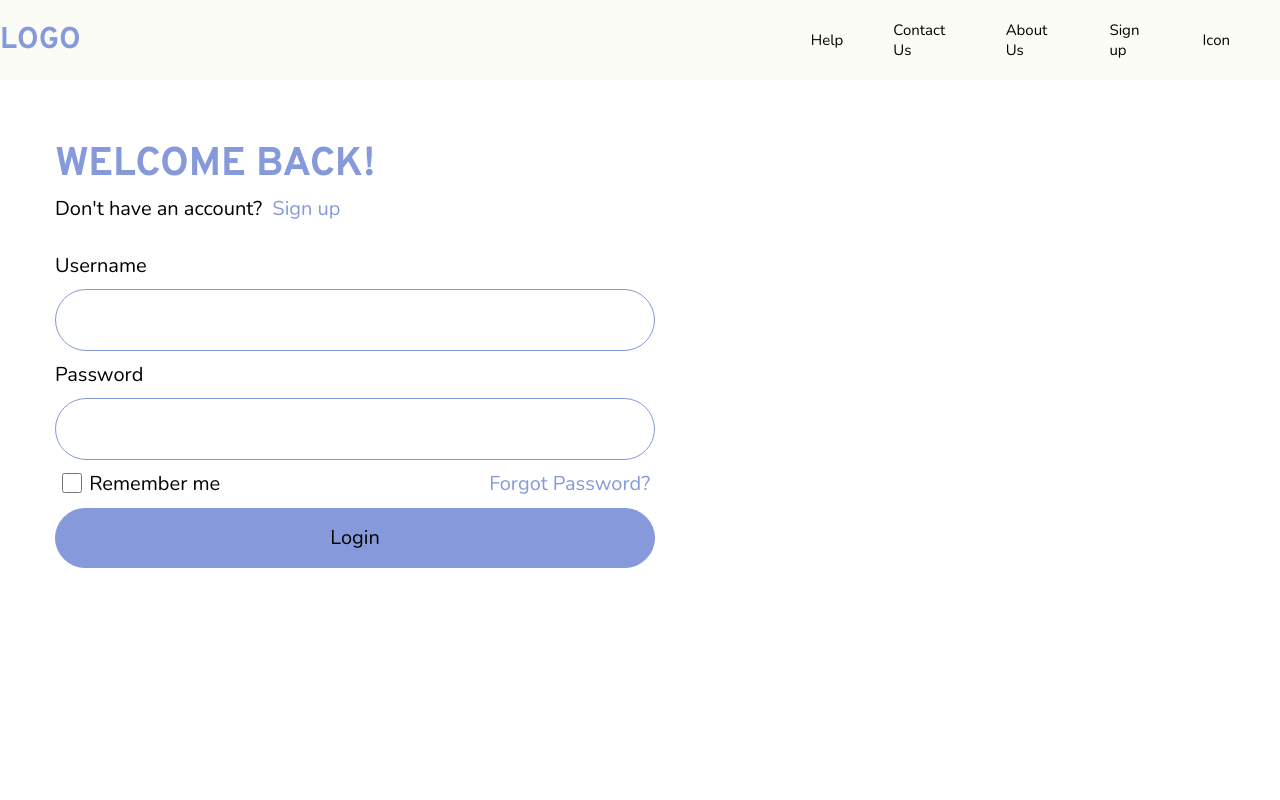
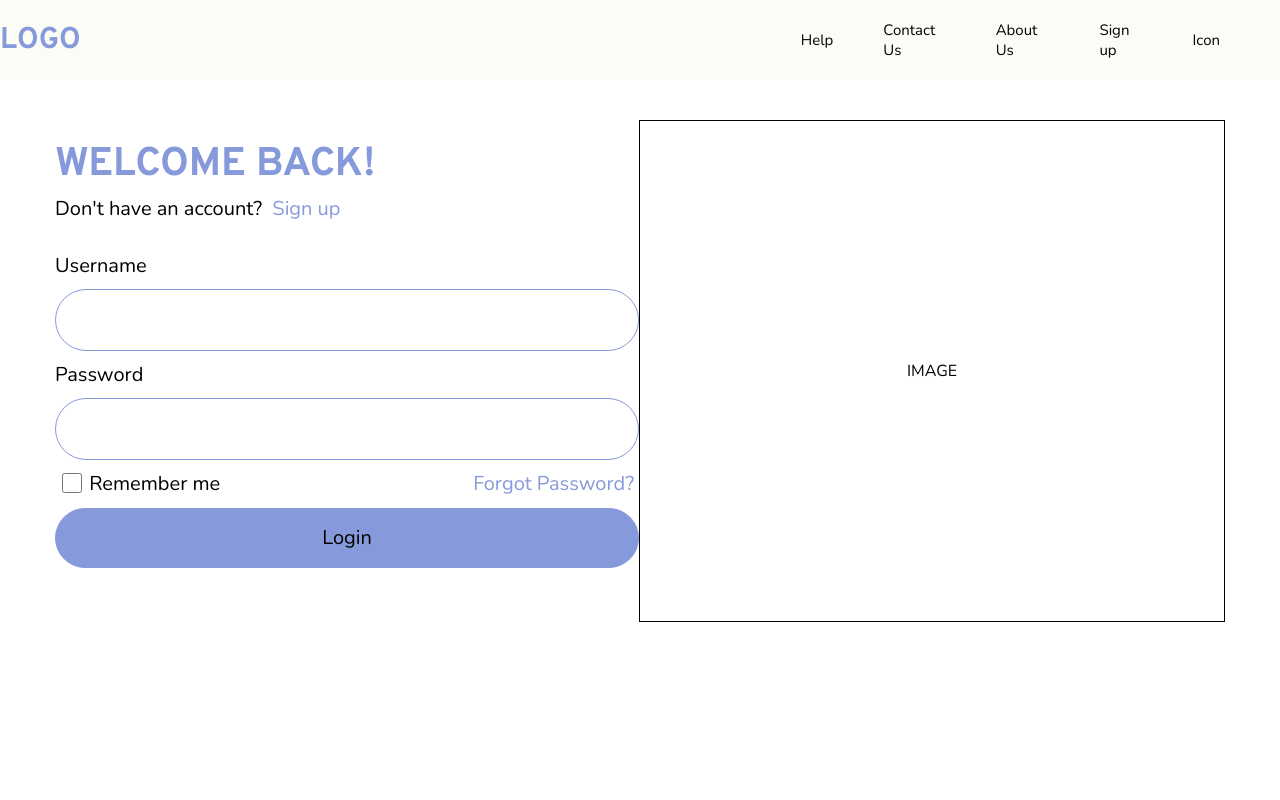
Before and after one commit to Xzilleon2/On-The-Go, a PHP site: page /Login.php in a window 1280 px wide. Run offline with PHP 8.4, Linux system fonts and the light colour scheme.

Commit message:
semi finish

```diff
--- a/Login.php
+++ b/Login.php
@@ -10,21 +10,22 @@
     <header>
         <div class="banner">
             <label><h1>LOGO</h1></label>
-            <label>Help</label>
-            <label>Contact Us</label>
-            <label>About Us</label>
-            <label>Sign up</label>
+            <label><a href="">Help</a></label>
+            <label><a href="">Contact Us</a></label>
+            <label><a href="">About Us</a></label>
+            <label><a href="">Sign up</a></label>
             <label>Icon</label>
         </div>
     </header>
+        <div class="wrapper">
             <div class="form">
                 <H1>WELCOME BACK!</H1>
                 <label for="">Don't have an account? <a href="">Sign up</a></label>
-            <form action="" class="container">
+                <form action="" class="container" method="POST">
                     <label for="username">Username</label>
-                <input type="text" name="username">
+                    <input type="text" name="username" required>
                     <label for="password">Password</label>
-                <input type="password" name="password">
+                    <input type="password" name="password" required>
                     <div class="remember">
                         <label id="remember me">
                             <input type="checkbox" name="remember" id="remember"> Remember me
@@ -35,8 +36,8 @@
                 </form>
             </div>
             <div class="image">
-
+                <label for="">IMAGE</label>
             </div>
-
+        </div>
 </body>
 </html>
--- a/styles.css
+++ b/styles.css
@@ -26,7 +26,7 @@ header{
     justify-content: right;
     align-items: center;
     padding-right: 50px;
-    gap: 50px;
+    gap: 40px;
     height: 80px;
 }
 .banner label{
@@ -34,25 +34,32 @@ header{
     font-family: var(--font);
     font-size: var(--font-size);
     justify-content: space-between;
+    margin-right: 10px;
 }
 .banner h1{
     color: #8699DA;
     font-family: 'Overpass', sans-serif;
-    margin-right: 680px;
+    margin-right: 670px;
+}
+.banner a{
+    text-decoration: none;
+    color: var(--text-color);
 }
 /*Body Design*/
 body{
     color: var(--text-color);
     font-family: var(--font);
-    font-size: var(--font-size);
-    display: flex;
-    flex-direction: column;
     width: 100%;
     height: 100vh;
 }
+.wrapper{
+    display: flex;
+    justify-content: space-between;
+    gap: 0;
+}
 .form{
     width: 600px;
-    height: 550px;
+    height: 500px;
     margin-top: 40px;
     margin-left: 55px;
     display: flex;
@@ -134,4 +141,17 @@ body{
     border: 1px solid #8699DA;
     background-color: #8699DA;
     font-size: 20px;
+    cursor: pointer;
 }
+/*Design for Image Div*/
+.image{
+    width: 600px;
+    height: 500px;
+    margin-top: 40px;
+    margin-right: 55px;
+    border: 1px solid black;
+    display: flex;
+    flex-direction: column;
+    justify-content: center;
+    align-items: center;
+}
```
Lines whose indentation alone changed are shown as unchanged.
